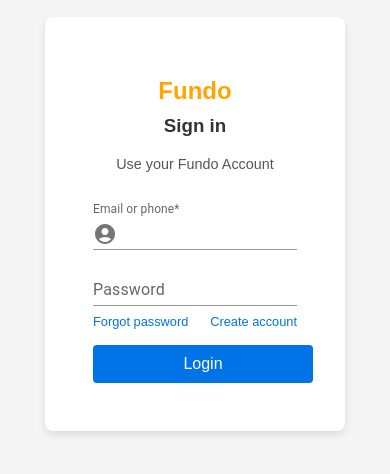
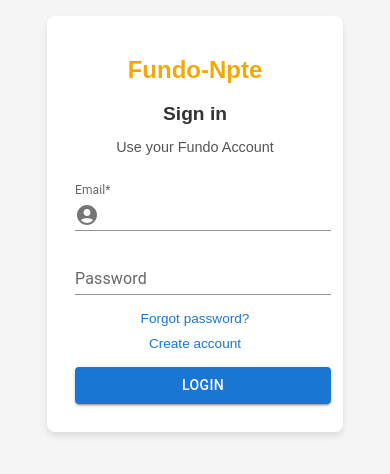
Before and after one commit to vijaylaxmikudachi/fundoo_frontEnd, a React (Create React App) app: page /login in a window 390 px wide. Shown: the part 198-672 px from the top of the page. Built offline with nearby package versions, Linux system fonts and the light colour scheme.

Commit message:
[vijaylaxmi]Added:Dashboard components:-Responsiveness to login and registration page.

```diff
--- a/src/components/login/login.css
+++ b/src/components/login/login.css
@@ -1,102 +1,80 @@
-* {
-    box-sizing: border-box;
-}
-body {
-    font-family: Arial, sans-serif;
-    display: flex;
-    justify-content: center;
-    align-items: center;
-    height: 100vh;
-    margin: 0;
-    background-color: #f5f5f5;
-}
 .login-container {
     display: flex;
     justify-content: center;
     align-items: center;
-    width: 100%;
+    height: 200vh;
+    padding: 20px;
   }
+
   .login-box {
-    width: 300px;
-    padding: 40px;
-    background-color: #fff;
-    box-shadow: 0 4px 8px rgba(0, 0, 0, 0.1);
+    max-width: 400px;
+    width: 80%;
+    background: #ffffff;
+    padding: 30px;
     border-radius: 8px;
+    box-shadow: 0 4px 6px rgba(0, 0, 0, 0.1);
     text-align: center;
   }
+
   .login-box h2 {
-    color: #ffa500;
     margin-bottom: 10px;
+    color: #f3a808;
   }
+
+
   .login-box h3 {
-    color: #333;
-    margin-top: 0;
+    margin-bottom: 5px;
+    font-size: 1.2rem;
+    color: #333333;
   }
+
   .login-box p {
-    color: #555;
-    font-size: 0.9em;
-    margin-bottom: 30px;
+    margin-bottom: 20px;
+    font-size: 0.9rem;
+    color: #555555;
   }
-.form-group {
-    margin-bottom: 20px;
-    text-align: left;
-}
-.form-group label {
-    font-size: 0.9em;
-    color: #555;
-    display: block;
-    margin-bottom: 5px;
-}
-.form-group input {
-    width: 100%;
-    padding: 10px;
-    border: 1px solid #ddd;
-    border-radius: 4px;
-    font-size: 1em;
-}
-.form-group input:focus {
-    outline: none;
-    border-color: #ffa500;
-}
+
   .link-row {
     display: flex;
     justify-content: space-between;
-    margin-top: 10px;
+    align-items: center;
+    margin: 20px 0;
   }
-.link-row a {
-    color: #0073e6;
-    font-size: 0.8em;
+
+  .forgot-password,
+  .sign-in-link {
+    font-size: 0.85rem;
     text-decoration: none;
+    color: #1976d2;
   }
-.link-row a:hover {
-    text-decoration: underline;
+
+  .login-btn {
+    font-size: 1rem;
+    padding: 10px;
+    background-color: #1976d2;
+    color: white;
   }
-.login-btn {
-    width: 100%;
+
+  .login-btn:disabled {
+    background-color: #bdbdbd;
+  }
+
+  .error-text {
+    color: red;
+    font-size: 0.8rem;
+  }
+
+  @media (max-width: 768px) {
+    .login-container {
       padding: 10px;
-    background-color: #0073e6;
-    color: #fff;
-    border: none;
-    border-radius: 4px;
-    font-size: 1em;
-    cursor: pointer;
-    margin-top: 20px;
     }
-.login-btn:hover {
-    background-color: #005bb5;
+
+    .login-box {
+      padding: 20px;
     }
-.footer {
-    margin-top: 30px;
-    font-size: 0.8em;
-    color: #888;
-    display: flex;
-    justify-content: center;
-    gap: 15px;
+
+    .link-row {
+      flex-direction: column;
+      gap: 10px;
     }
-.footer a {
-    color: #555;
-    text-decoration: none;
   }
-.footer a:hover {
-    text-decoration: underline;
-}
--- a/src/components/login/login.jsx
+++ b/src/components/login/login.jsx
@@ -1,57 +1,240 @@
-import React from "react";
-import "./login.css";
-import Box from '@mui/material/Box';
-import Input from '@mui/material/Input';
-import InputLabel from '@mui/material/InputLabel';
-import InputAdornment from '@mui/material/InputAdornment';
-import FormControl from '@mui/material/FormControl';
-import AccountCircle from '@mui/icons-material/AccountCircle';
-import TextField from '@mui/material/TextField';
+// import React, { useState } from "react";
+// import { useNavigate, Link } from "react-router-dom";
+// import { login } from "../../utils/Api";
+// import "./Login.css";
+// import Box from "@mui/material/Box";
+// import Input from "@mui/material/Input";
+// import InputLabel from "@mui/material/InputLabel";
+// import InputAdornment from "@mui/material/InputAdornment";
+// import FormControl from "@mui/material/FormControl";
+// import AccountCircle from "@mui/icons-material/AccountCircle";
+// import TextField from "@mui/material/TextField";
+
+// const Login = () => {
+//   const [email, setEmail] = useState("");
+//   const [password, setPassword] = useState("");
+//   const [errors, setErrors] = useState({ email: "", password: "" });
+//   const [loading, setLoading] = useState(false);
+//   const navigate = useNavigate();
+
+//   // Validate Email
+//   const validateEmail = (email) => {
+//     const emailRegex = /^[^\s@]+@[^\s@]+\.[^\s@]+$/;
+//     return emailRegex.test(email);
+//   };
+
+//   // Validate Password
+//   const validatePassword = (password) => {
+//     return password.length >= 8; // Basic length validation
+//   };
+
+//   // Handle Submit and login
+//   const handleSubmit = async (e) => {
+//     e.preventDefault();
+
+//     // Validate inputs
+//     let emailError = "";
+//     let passwordError = "";
+
+//     if (!validateEmail(email)) {
+//       emailError = "Enter a valid email address.";
+//     }
+//     if (!validatePassword(password)) {
+//       passwordError = "Password must be at least 8 characters.";
+//     }
+
+//     if (emailError || passwordError) {
+//       setErrors({ email: emailError, password: passwordError });
+//       return;
+//     }
+
+//     setErrors({ email: "", password: "" });
+//     setLoading(true);
+
+//     try {
+//       const data = await login(email, password); // Call login API
+//       console.log("Login successful. Token:", data); // Token
+
+//       //token in localStorage
+//       localStorage.setItem("authToken", data.data.token);
+
+
+//       navigate("/dashboard/notes");
+//     } catch (error) {
+//       console.error("Login error:", error);
+//       alert(error); // Show error message to user
+//     } finally {
+//       setLoading(false);
+//     }
+//   };
+
+//   return (
+//     <div className="login-container">
+//       <div className="login-box">
+//         <h2>Fundo</h2>
+//         <h3>Sign in</h3>
+//         <p>Use your Fundo Account</p>
+//         <form onSubmit={handleSubmit}>
+//           <Box sx={{ "& > :not(style)": { m: 1 } }}>
+//             <div>
+//               <FormControl variant="standard" fullWidth>
+//                 <InputLabel htmlFor="email-input">Email or phone*</InputLabel>
+//                 <Input
+//                   id="email-input"
+//                   value={email}
+//                   onChange={(e) => setEmail(e.target.value)}
+//                   startAdornment={
+//                     <InputAdornment position="start">
+//                       <AccountCircle />
+//                     </InputAdornment>
+//                   }
+//                   error={!!errors.email}
+//                 />
+//                 {errors.email && (
+//                   <span className="error-text">{errors.email}</span>
+//                 )}
+//               </FormControl>
+//             </div>
+//             <div>
+//               <TextField
+//                 id="password-input"
+//                 label="Password"
+//                 type="password"
+//                 value={password}
+//                 onChange={(e) => setPassword(e.target.value)}
+//                 variant="standard"
+//                 error={!!errors.password}
+//                 helperText={errors.password}
+//                 fullWidth
+//               />
+//             </div>
+//             <div className="link-row">
+//               <a href="#" className="forgot-password">
+//                 Forgot password
+//               </a>
+//               <Link to="/Registration" className="sign-in-link">
+//                 Create account
+//               </Link>
+//             </div>
+//             <button type="submit" className="login-btn" disabled={loading}>
+//               {loading ? "Logging in..." : "Login"}
+//             </button>
+//           </Box>
+//         </form>
+//       </div>
+//     </div>
+//   );
+// };
+
+// export default Login;
+import React, { useState } from "react";
+import { useNavigate, Link } from "react-router-dom";
+import { login } from "../../utils/Api";
+import "./Login.css";
+import Box from "@mui/material/Box";
+import Input from "@mui/material/Input";
+import InputLabel from "@mui/material/InputLabel";
+import InputAdornment from "@mui/material/InputAdornment";
+import FormControl from "@mui/material/FormControl";
+import AccountCircle from "@mui/icons-material/AccountCircle";
+import TextField from "@mui/material/TextField";
+import Button from "@mui/material/Button";
 
 const Login = () => {
+  const [email, setEmail] = useState("");
+  const [password, setPassword] = useState("");
+  const [errors, setErrors] = useState({ email: "", password: "" });
+  const [loading, setLoading] = useState(false);
+  const navigate = useNavigate();
+
+  const validateEmail = (email) => /^[^\s@]+@[^\s@]+\.[^\s@]+$/.test(email);
+  const validatePassword = (password) => password.length >= 8;
+
+  const handleSubmit = async (e) => {
+    e.preventDefault();
+    let emailError = "";
+    let passwordError = "";
+
+    if (!validateEmail(email)) {
+      emailError = "Enter a valid email address.";
+    }
+    if (!validatePassword(password)) {
+      passwordError = "Password must be at least 8 characters.";
+    }
+
+    if (emailError || passwordError) {
+      setErrors({ email: emailError, password: passwordError });
+      return;
+    }
+
+    setErrors({ email: "", password: "" });
+    setLoading(true);
+
+    try {
+      const data = await login(email, password);
+      localStorage.setItem("authToken", data.data.token);
+      navigate("/dashboard/notes");
+    } catch (error) {
+      alert("Login failed. Please try again.");
+    } finally {
+      setLoading(false);
+    }
+  };
+
   return (
     <div className="login-container">
       <div className="login-box">
-        <h2>Fundo</h2>
+        <h2>Fundo-Npte</h2>
         <h3>Sign in</h3>
         <p>Use your Fundo Account</p>
-        <form>
-        <Box sx={{ '& > :not(style)': { m: 1 } }}>
-              <div>
-                <FormControl variant="standard">
-                  <InputLabel htmlFor="input-with-icon-adornment">
-                    Email or phone*
-                  </InputLabel>
+        <form onSubmit={handleSubmit}>
+          <Box sx={{ "& > :not(style)": { m: 1 } }}>
+            <FormControl variant="standard" fullWidth>
+              <InputLabel htmlFor="email-input">Email*</InputLabel>
               <Input
-                    id="input-with-icon-adornment"
+                id="email-input"
+                value={email}
+                onChange={(e) => setEmail(e.target.value)}
                 startAdornment={
                   <InputAdornment position="start">
                     <AccountCircle />
                   </InputAdornment>
                 }
+                error={!!errors.email}
               />
+              {errors.email && <span className="error-text">{errors.email}</span>}
             </FormControl>
-              </div>
-          <div>
+
             <TextField
-          id="standard-password-input"
+              id="password-input"
               label="Password"
               type="password"
-          autoComplete="current-password"
+              value={password}
+              onChange={(e) => setPassword(e.target.value)}
               variant="standard"
+              error={!!errors.password}
+              helperText={errors.password}
+              fullWidth
             />
-          </div>
+
             <div className="link-row">
               <a href="#" className="forgot-password">
-                Forgot password
+                Forgot password?
               </a>
-              <a href="#" className="create-account">
+              <Link to="/Registration" className="sign-in-link">
                 Create account
-              </a>
+              </Link>
             </div>
-          <button type="submit" className="login-btn">
-            Login
-          </button>
+
+            <Button
+              variant="contained"
+              type="submit"
+              disabled={loading}
+              fullWidth
+              className="login-btn"
+            >
+              {loading ? "Logging in..." : "Login"}
+            </Button>
           </Box>
         </form>
       </div>
```
Lines whose indentation alone changed are shown as unchanged.
